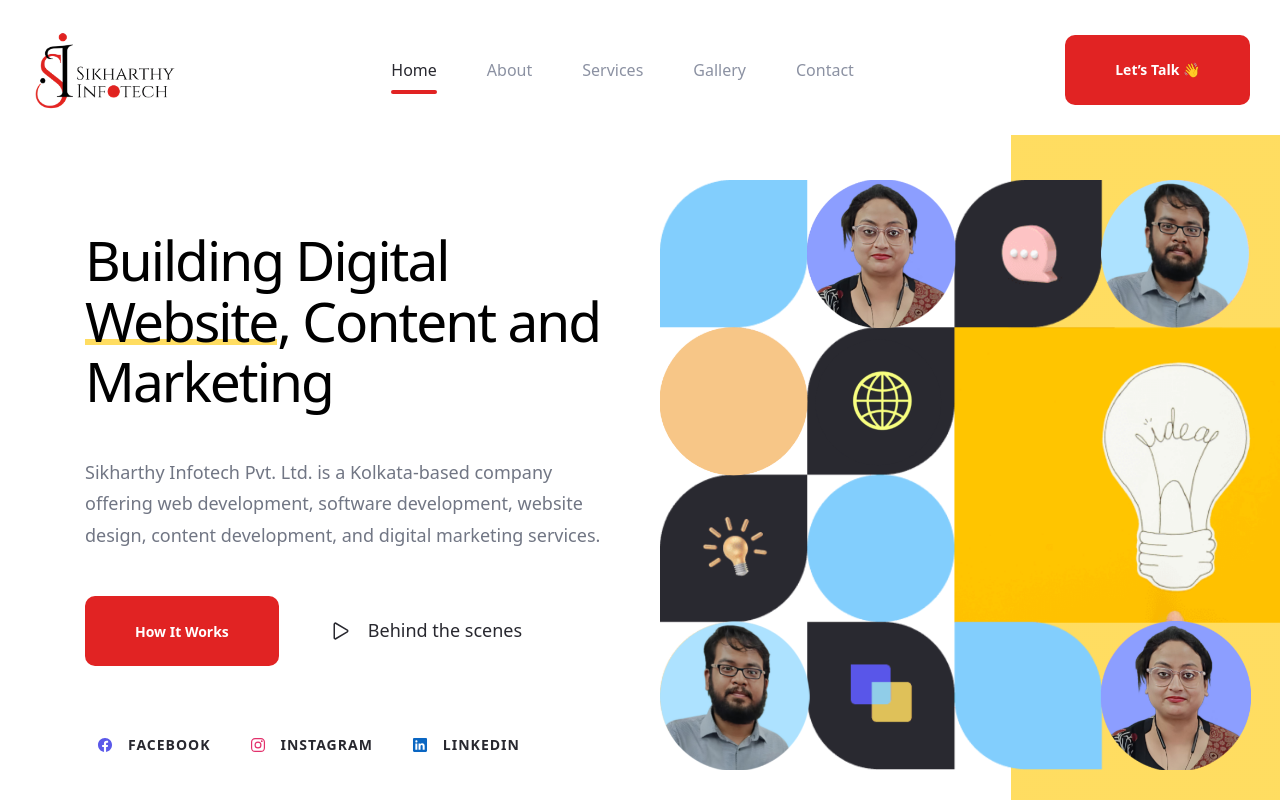
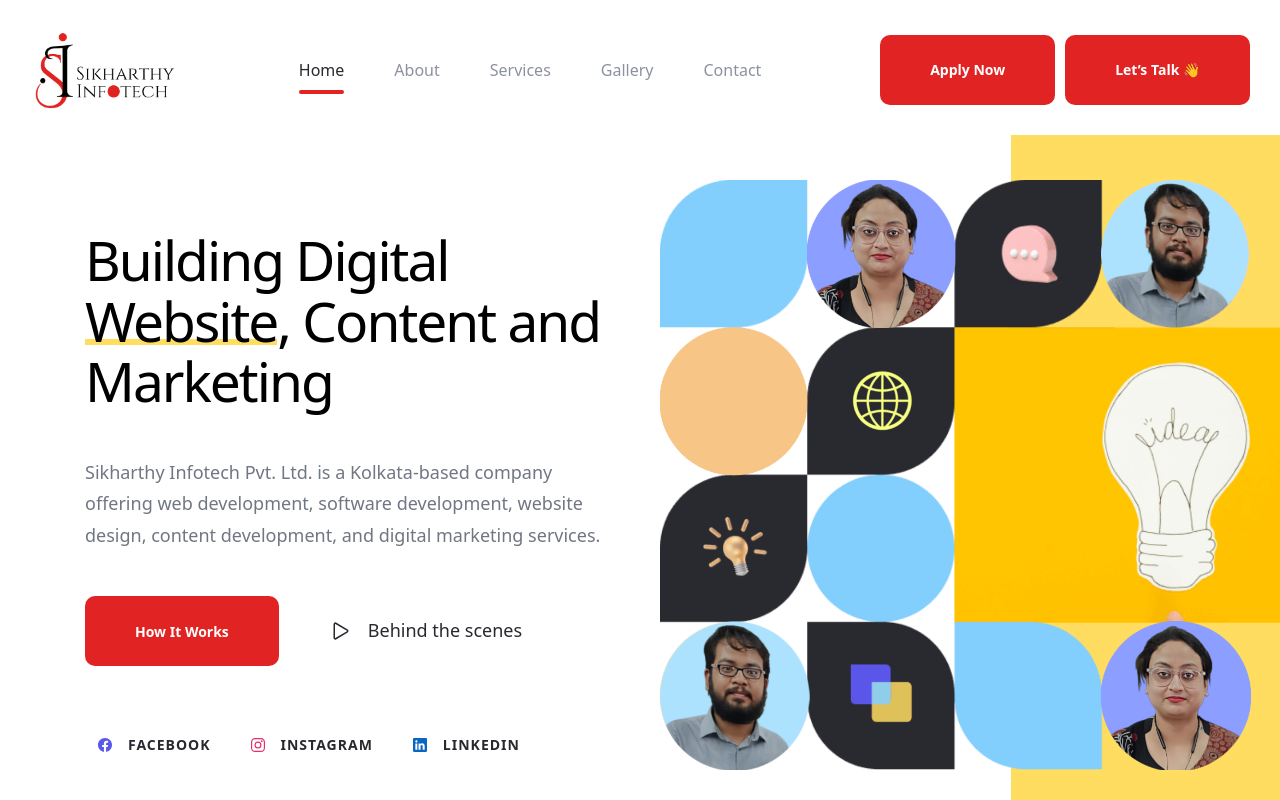
Before and after one commit to iamPankajGhosh/siplhub.vercel.app, a React (Vite) app in the folder frontend_react/: page / in a window 1280 px wide. Shown: the top 800 px of the page. Built offline with nearby package versions, Linux system fonts and the light colour scheme.

Commit message:
add apply now btn

```diff
--- a/frontend_react/src/components/Navbar/Navbar.css
+++ b/frontend_react/src/components/Navbar/Navbar.css
@@ -35,6 +35,11 @@
   display: flex;
   justify-content: space-between;
   align-items: center;
+}
+
+.header-btn-grp{
+  display: flex;
+  gap: 10px;
 }
 
 .nav-open-btn {
--- a/frontend_react/src/components/Navbar/Navbar.jsx
+++ b/frontend_react/src/components/Navbar/Navbar.jsx
@@ -86,7 +86,6 @@
   }, []);
 
   return (
-    <>
     <header className={`header ${headerShow ? "active" : ""}`}>
       <div className="container">
         <Logo onClick={handleBackToTop} />
@@ -137,9 +136,18 @@
           <ion-icon name="menu-outline" aria-hidden="true"></ion-icon>
         </button>
 
+        <div className="header-btn-grp">
+          <a
+            href="https://forms.gle/kPjXzoH9cPiYp1V77"
+            className={`btn btn-primary has-before has-after`}
+          >
+            Apply Now
+          </a>
+
           <Button goto="/contact" type="primary">
             Let’s Talk 👋
           </Button>
+        </div>
 
         <div
           className={`overlay ${isOpen ? "active" : ""}`}
@@ -156,6 +164,5 @@
         </span>
       </button>
     </header>
-    </>
   );
 }
```
Lines whose indentation alone changed are shown as unchanged.
